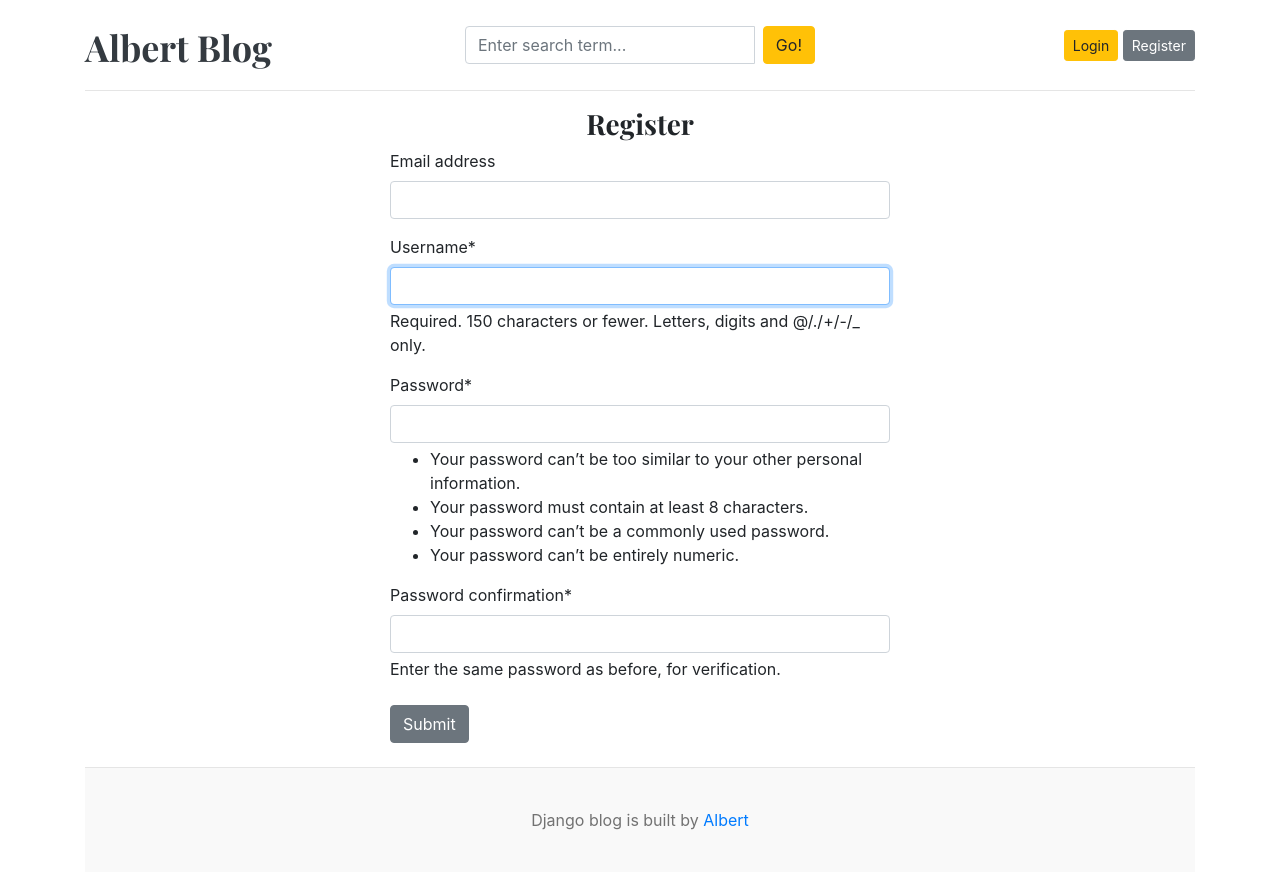
After one commit to albertystang/django_blog, a Django app: page /register/ in a window 1280 px wide. The commit adds this page. Run offline with Django 5.2, Linux system fonts and the light colour scheme; data that the repository does not hold is empty; some libraries are stand-ins or nearby versions.

Commit message:
registrations and login

```diff
--- a/blog/settings.py
+++ b/blog/settings.py
@@ -24,6 +24,8 @@ INSTALLED_APPS = [
     'django.contrib.sessions',
     'django.contrib.messages',
     'django.contrib.staticfiles',
+    'crispy_forms',
+    'crispy_bootstrap4',
     'blogs',
     'assignments',
 ]
@@ -113,3 +115,5 @@ STATICFILES_DIRS = [
 
 MEDIA_URL = 'media/'
 MEDIA_ROOT = BASE_DIR / 'media'
+
+CRISPY_TEMPLATE_PACK = 'bootstrap4'
--- /dev/null
+++ b/blogs/forms.py
@@ -0,0 +1,8 @@
+from django.contrib.auth.models import User
+from django.contrib.auth.forms import UserCreationForm
+
+
+class RegistrationForm(UserCreationForm):
+    class Meta:
+        model = User
+        fields = ('email', 'username', 'password1', 'password2')
--- a/blogs/urls.py
+++ b/blogs/urls.py
@@ -5,6 +5,9 @@ from . import views
 urlpatterns = [
     path('', views.home, name='home'),
     path('category/<int:cat_id>/', views.posts_by_category, name='posts_by_category'),
-    path('<slug:slug>/', views.single_blog, name='single_blog'),
+    path('blogs/<slug:slug>/', views.single_blog, name='single_blog'),
     path('blogs/search/', views.search, name='search'),
+    path('register/', views.register_user, name='register'),
+    path('login/', views.login_user, name='login'),
+    path('logout/', views.logout_user, name='logout'),
 ]
--- a/blogs/views.py
+++ b/blogs/views.py
@@ -1,8 +1,12 @@
 from django.shortcuts import render, get_object_or_404, redirect
 from django.http import Http404
 from django.db.models import Q
+from django.contrib import messages
+from django.contrib.auth import login, logout, authenticate
+from django.contrib.auth.forms import AuthenticationForm
 from .models import Category, Blog
 from assignments.models import About
+from .forms import RegistrationForm
 
 
 def home(request):
@@ -45,3 +49,43 @@ def search(request):
         'keyword': query,
     }
     return render(request, 'blogs/search.html', context)
+
+
+def register_user(request):
+    form = RegistrationForm()
+    if request.method == 'POST':
+        form = RegistrationForm(request.POST)
+        if form.is_valid():
+            form.save()
+            user = authenticate(username=form.cleaned_data['username'], password=form.cleaned_data['password1'])
+            if user is not None:
+                login(request, user)
+                messages.success(request, 'You have registered successfully...')
+                return redirect('home')
+            else:
+                messages.success(request, ("There was an error in registering, please try again..."))
+                return redirect('register')
+    return render(request, 'blogs/register.html', {'form': form})
+
+
+def login_user(request):
+    form = AuthenticationForm()
+    if request.method == 'POST':
+        form = AuthenticationForm(request, request.POST)
+        if form.is_valid():
+            user = authenticate(username=form.cleaned_data['username'], password=form.cleaned_data['password'])
+            if user is not None:
+                login(request, user)
+                messages.success(request, 'You have logged in successfully...')
+                return redirect('home')
+            else:
+                messages.success(request, 'There was an error in loggin in. Please try again...')
+        else:
+            messages.success(request, 'There was an error in filling out the login form. Please try again...')
+    return render(request, 'blogs/login.html', {'form': form})
+
+
+def logout_user(request):
+    logout(request)
+    messages.success(request, 'You have logged out successfully...')
+    return redirect('home')
--- a/templates/blogs/base.html
+++ b/templates/blogs/base.html
@@ -8,7 +8,8 @@
     <meta http-equiv="X-UA-Compatible" content="IE=edge">
     <meta name="viewport" content="width=device-width, initial-scale=1.0">
     <title>{% block title %}{% endblock title %} | Django Blogs</title>
-    <link href="https://getbootstrap.com/docs/4.0/dist/css/bootstrap.min.css" rel="stylesheet">
+    <link rel="icon" type="image/x-icon" href="{% static 'images/favicon.ico' %}" />
+    <link rel="stylesheet" href="https://cdn.jsdelivr.net/npm/bootstrap@4.6.2/dist/css/bootstrap.min.css" integrity="sha384-xOolHFLEh07PJGoPkLv1IbcEPTNtaed2xpHsD9ESMhqIYd0nLMwNLD69Npy4HI+N" crossorigin="anonymous">
     <link href="https://fonts.googleapis.com/css?family=Playfair+Display:700,900" rel="stylesheet">
     <link href="{% static 'css/blog.css' %}" rel="stylesheet">
     <link rel="stylesheet" href="https://cdnjs.cloudflare.com/ajax/libs/font-awesome/4.7.0/css/font-awesome.min.css">
@@ -30,12 +31,13 @@
           </div>
           <div class="col-4 d-flex justify-content-end align-items-center">
             {% if not user.is_authenticated %}
-                <a class="btn btn-sm btn-warning" href="">Login</a> &nbsp;
-                <a class="btn btn-sm btn-outline-secondary" href="">Register</a>
+                <a class="btn btn-sm btn-warning" href="{% url 'login' %}">Login</a> &nbsp;
+                <a class="btn btn-sm btn-secondary" href="{% url 'register' %}">Register</a>
             {% else %}
-                <span><a href="">Dashboard</a></span>
+                <span><a href="" class="btn btn-sm btn-secondary">Dashboard</a></span>
                 &emsp;
-                <span><a href="">Logout</a></span>
+                <span><a href="{% url 'logout' %}" class="btn btn-sm btn-warning">Logout</a></span>
+                <span class="ml-3">Hi {{ user }}</span>
             {% endif %}
           </div>
         </div>
@@ -48,6 +50,13 @@
           {% endfor %}
         </nav>
       </div>
+      {% if messages %}
+          {% for message in messages %}
+              <div class="alert alert-warning" role="alert">
+                {{ message }}
+              </div>
+          {% endfor %}
+      {% endif %}
     <!-- Main Content Part -->
     {% block content %}
 
@@ -56,5 +65,7 @@
     <footer class="blog-footer">
         <p>Django blog is built by <a href="#">Albert</a></p>
     </footer>
+    <script src="https://cdn.jsdelivr.net/npm/jquery@3.5.1/dist/jquery.slim.min.js" integrity="sha384-DfXdz2htPH0lsSSs5nCTpuj/zy4C+OGpamoFVy38MVBnE+IbbVYUew+OrCXaRkfj" crossorigin="anonymous"></script>
+    <script src="https://cdn.jsdelivr.net/npm/bootstrap@4.6.2/dist/js/bootstrap.bundle.min.js" integrity="sha384-Fy6S3B9q64WdZWQUiU+q4/2Lc9npb8tCaSX9FK7E8HnRr0Jz8D6OP9dO5Vg3Q9ct" crossorigin="anonymous"></script>
     </body>
 </html>
--- /dev/null
+++ b/templates/blogs/register.html
@@ -0,0 +1,13 @@
+{% extends 'blogs/base.html' %}
+
+{% block title %}Register{% endblock title %}
+
+{% block content %}
+    {% load crispy_forms_tags %}
+    <h3 class="text-center">Register</h3>
+    <form action="{% url 'register' %}" method="POST" style="width:500px; margin:auto;">
+        {% csrf_token %}
+        {{ form | crispy }}
+        <button type="submit" class="mt-2 mb-4 btn btn-secondary">Submit</button>
+    </form>
+{% endblock %}
```
Also changed, not shown: templates/blogs/login.html (added, +13 -0 lines), blog/static/images/favicon.ico (added).
